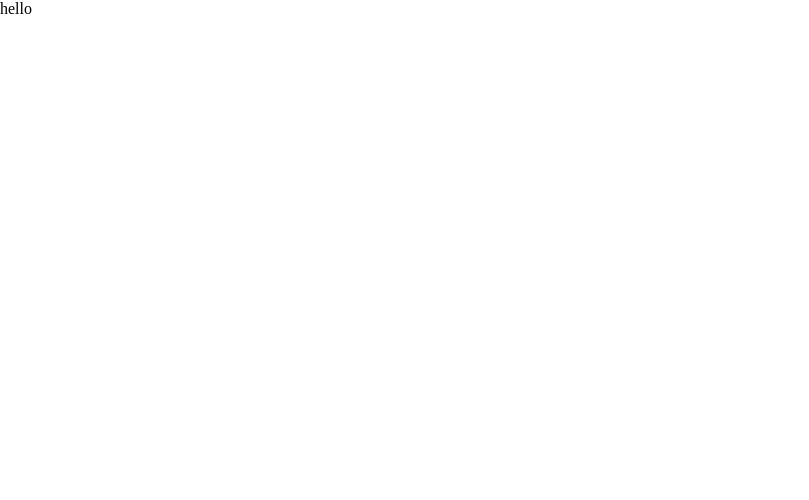
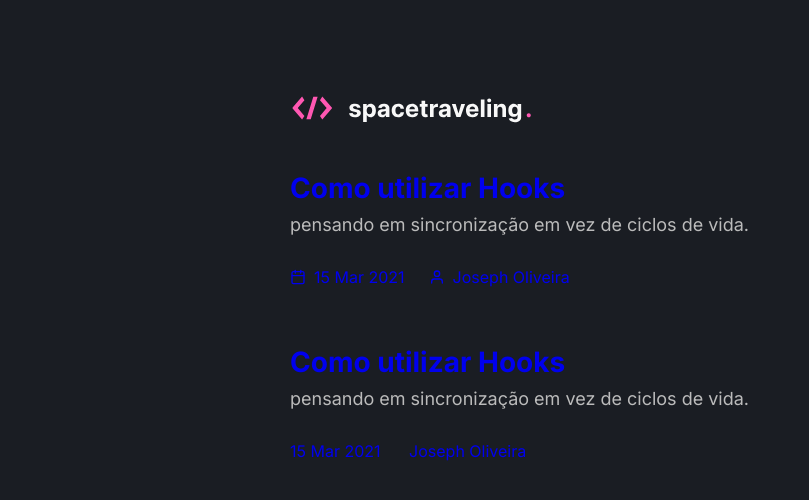
Before and after one commit to JoaoCardoso00/desafio003-react-ignite, a Next.js app: page / in a window 1280 px wide. Shown: the top 500 px of the page, without its empty margins (0-809 px from the left). Built offline with nearby package versions, Linux system fonts and the light colour scheme.

Commit message:
added header + static home

```diff
--- a/src/components/Header/header.module.scss
+++ b/src/components/Header/header.module.scss
@@ -1 +1,9 @@
-// TODO
+.headerContainer {
+  display: flex;
+  justify-content: center;
+  margin-top: 6rem;
+
+  img {
+    transform: translateX(-14.3rem);
+  }
+}
--- a/src/components/Header/index.tsx
+++ b/src/components/Header/index.tsx
@@ -1,3 +1,12 @@
+import Link from 'next/link';
+import styles from './header.module.scss';
+
 export default function Header() {
-  // TODO
+  return (
+    <div className={styles.headerContainer}>
+      <Link href="/">
+        <img src="/Logo.svg" alt="logo" />
+      </Link>
+    </div>
+  );
 }
--- a/src/pages/_document.tsx
+++ b/src/pages/_document.tsx
@@ -1,7 +1,21 @@
-import Document from 'next/document';
+import Document, { Html, Head, Main, NextScript } from 'next/document';
 
 export default class MyDocument extends Document {
-  // render() {
-  //   //TODO
-  // }
+  render() {
+    return (
+      <Html>
+        <Head>
+          <link rel="preconnect" href="https://fonts.googleapis.com" />
+          <link
+            href="https://fonts.googleapis.com/css2?family=Inter:wght@400;600;700&display=swap"
+            rel="stylesheet"
+          />
+        </Head>
+        <body>
+          <Main />
+          <NextScript />
+        </body>
+      </Html>
+    );
+  }
 }
--- a/src/pages/home.module.scss
+++ b/src/pages/home.module.scss
@@ -1,4 +1,43 @@
 // TODO
-.class {
+.contentContainer {
+  display: flex;
+  flex-direction: column;
+  gap: 2.25rem;
+  max-width: 700px;
+  margin: 3rem auto 0 auto;
 
+  a {
+    text-decoration: none;
+
+    &:visited {
+      text-decoration: none;
+      color: var(--heading);
+    }
+  }
+
+  h1 {
+    font-weight: 700;
+    font-size: 28px;
+  }
+
+  p {
+    font-size: 18px;
+    line-height: 2.5rem;
+  }
+
+  time {
+    margin-right: 1.5rem;
+    line-height: 4rem;
+  }
 }
+
+.postInfoContainer {
+  display: flex;
+  align-items: center;
+
+  div {
+    display: flex;
+    align-items: center;
+    gap: 0.5rem;
+  }
+}
--- a/src/pages/index.tsx
+++ b/src/pages/index.tsx
@@ -1,9 +1,13 @@
 import { GetStaticProps } from 'next';
+import Link from 'next/link';
+import Header from '../components/Header';
 
 import { getPrismicClient } from '../services/prismic';
 
 import commonStyles from '../styles/common.module.scss';
 import styles from './home.module.scss';
+
+import { FiCalendar, FiUser } from 'react-icons/fi';
 
 interface Post {
   uid?: string;
@@ -25,10 +29,36 @@ interface HomeProps {
 }
 
 export default function Home() {
-  // TODO
-  return(
-    <div>hello</div>
-  )
+  return (
+    <>
+      <Header />
+      <div className={styles.contentContainer}>
+        <Link href="/">
+          <a>
+            <h1>Como utilizar Hooks</h1>
+            <p>pensando em sincronização em vez de ciclos de vida.</p>
+            <div className={styles.postInfoContainer}>
+              <div>
+                <FiCalendar />
+                <time>15 Mar 2021</time>
+              </div>
+              <div>
+                <FiUser />
+                <span>Joseph Oliveira</span>
+              </div>
+            </div>
+          </a>
+        </Link>
+        <Link href="/">
+          <a>
+            <h1>Como utilizar Hooks</h1>
+            <p>pensando em sincronização em vez de ciclos de vida.</p>
+            <time>15 Mar 2021</time> <span>Joseph Oliveira</span>
+          </a>
+        </Link>
+      </div>
+    </>
+  );
 }
 
 // export const getStaticProps = async () => {
--- a/src/styles/globals.scss
+++ b/src/styles/globals.scss
@@ -1,7 +1,33 @@
+:root {
+  --highlight: #ff57b2;
+  --heading: #f8f8f8;
+  --background: #1a1d23;
+  --info: #bbbbbb;
+  --body: #d7d7d7;
+}
+
 * {
   box-sizing: border-box;
+  font-family: 'Inter';
   margin: 0;
   padding: 0;
 }
 
-// TODO
+html {
+  @media (max-width: 1080px) {
+    font-size: 93.75%; // 15px
+  }
+
+  @media (max-width: 720) {
+    font-size: 87.5%; // 14px
+  }
+}
+
+body {
+  background: var(--background);
+  -webkit-font-smoothing: antialiased;
+}
+
+p {
+  color: var(--info);
+}
```
Also changed, not shown: public/Logo.svg (added).
